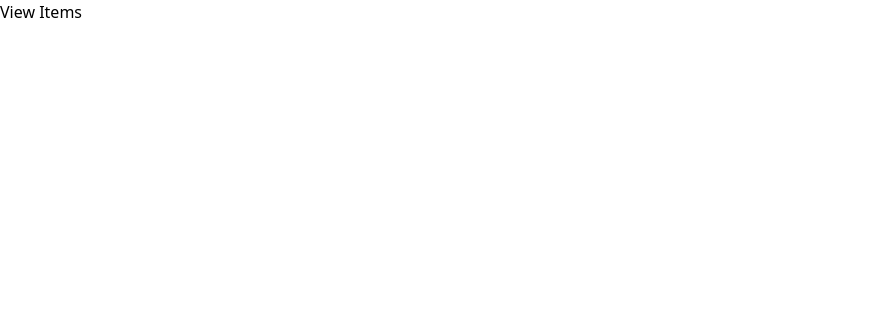
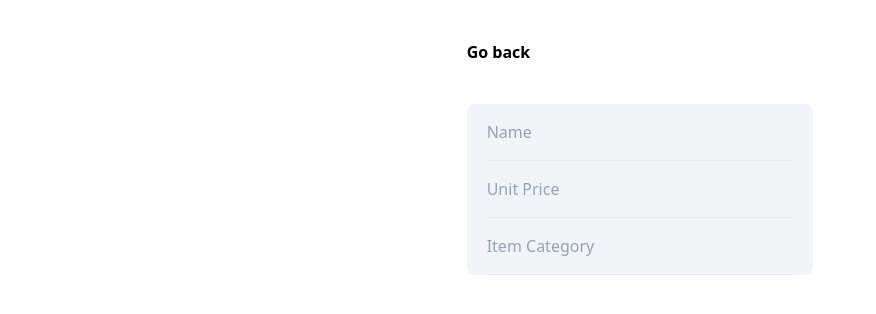
Before and after one commit to umayangi12/abc_pharmacy, a React (Create React App) app in the folder client/: page /items/1 in a window 1280 px wide. Shown: the top 314 px of the page, without its empty margins (0-876 px from the left). Built offline with nearby package versions, Linux system fonts and the light colour scheme; no server answers.

Commit message:
Created view items functionality

```diff
--- a/client/src/items/ViewItem.js
+++ b/client/src/items/ViewItem.js
@@ -1,9 +1,63 @@
-import React from 'react'
+import React, { useState, useEffect } from "react";
+import { Link, useParams } from "react-router-dom";
+import { API_URL } from "../config";
 
 export default function ViewItem() {
+  let { id } = useParams();
+  const [items, setItem] = useState([]);
+  const [loading, setLoading] = useState(false);
+
+  useEffect(() => {
+    const fetchItem = async () => {
+      setLoading(true);
+      try {
+        const response = await fetch(`${API_URL}/items/${id}`);
+        const json = await response.json();
+        setItem(json.data);
+        setLoading(false);
+      } catch (error) {
+        console.log("error:", error);
+        setLoading(false);
+      }
+    };
+
+    fetchItem();
+  }, [id]);
   return (
     <div>
-      View Items
+      {!loading ? (
+        <div className="flex justify-center">
+          <div className="w-full lg:w-1/3">
+            <div className="p-10">
+              <div className="flex items-center justify-between mb-10">
+                <Link to="/">
+                  <h1 className="font-bold">Go back</h1>
+                </Link>
+              </div>
+              <div className="px-5 rounded-lg bg-slate-100">
+                <div className="flex py-4 border-b">
+                  <div className="mr-4 text-slate-400">Name</div>
+                  <div className="font-medium text-slate-800">{items.Name}</div>
+                </div>
+                <div className="flex py-4 border-b">
+                  <div className="mr-4 text-slate-400">Unit Price</div>
+                  <div className="font-medium text-slate-800">
+                    {items.Price}
+                  </div>
+                </div>
+                <div className="flex py-4 border-b">
+                  <div className="mr-4 text-slate-400">Item Category</div>
+                  <div className="font-medium text-slate-800">
+                    {items.Category}
+                  </div>
+                </div>
+              </div>
+            </div>
+          </div>
+        </div>
+      ) : (
+        ""
+      )}
     </div>
-  )
+  );
 }
```
